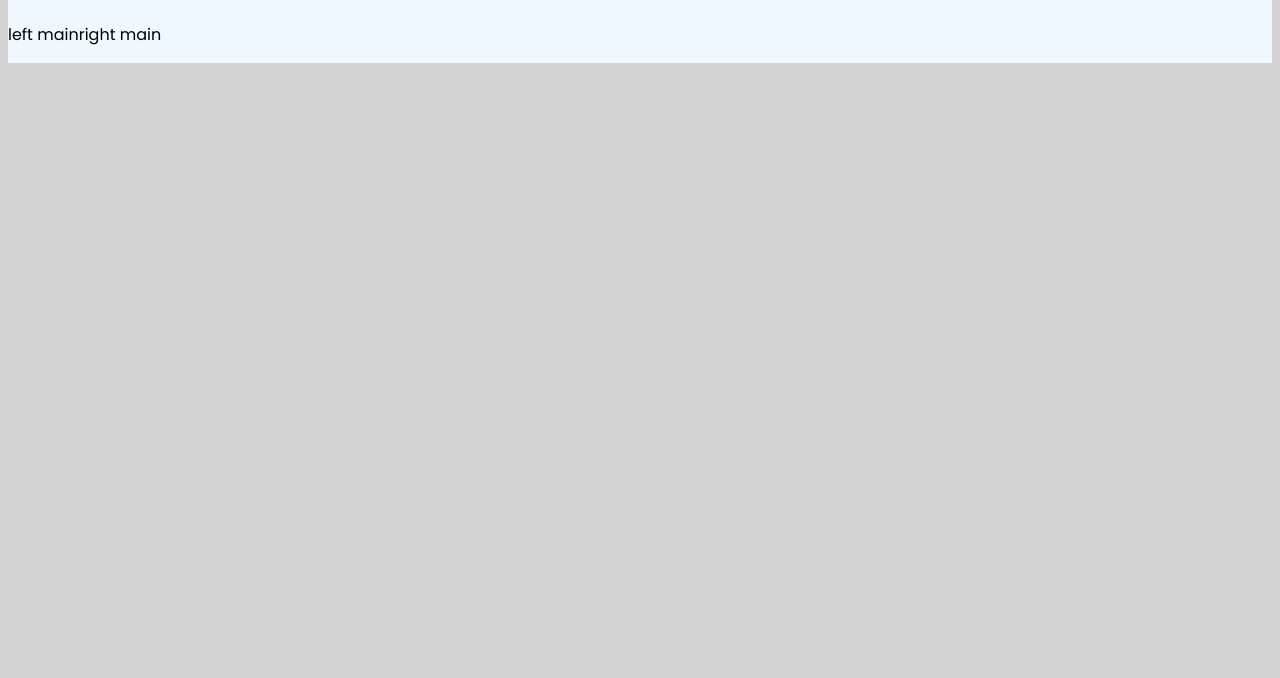
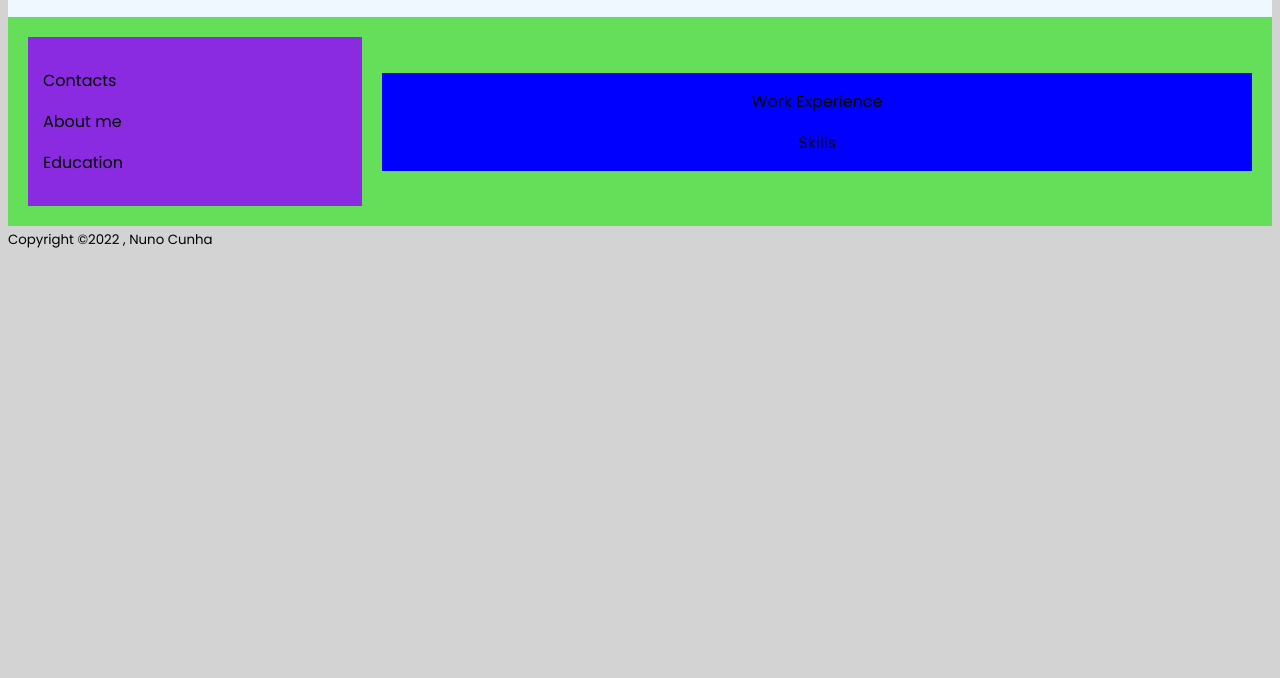
Before and after one commit to NunonCunha/Resume, a plain HTML site: page index.html in a window 1280 px wide. Shown: the part 122-800 px from the top of the page. Drawn offline with Linux system fonts and the light colour scheme.

Commit message:
script, artigos

```diff
--- a/index.html
+++ b/index.html
@@ -11,6 +11,7 @@
       href="https://fonts.googleapis.com/css2?family=Poppins&display=swap"
       rel="stylesheet"
     />
+    li
     <title>NC</title>
   </head>
   <body>
@@ -28,16 +29,28 @@
     </header>
     <main>
       <article class="left-main-container">
-        <section>
-          <p>left main</p>
+        <section class="contacts">
+          <p>Contacts</p>
+        </section>
+        <section class="about">
+          <p>About me</p>
+        </section>
+        <section class="education">
+          <p>Education</p>
         </section>
       </article>
       <article class="right-main-container">
-        <section>
-          <p>right main</p>
+        <section class="work-experience">
+          <p>Work Experience</p>
+        </section>
+        <section class="skills">
+          <p>Skills</p>
         </section>
       </article>
     </main>
-    <footer></footer>
+    <footer>
+      <small id="currentYear"></small>
+    </footer>
   </body>
+  <script src="script/data.js"></script>
 </html>
--- /dev/null
+++ b/script/data.js
@@ -0,0 +1,4 @@
+var d = new Date();
+d = d.getFullYear();
+document.getElementById("currentYear").innerHTML =
+  " Copyright &copy;" + d.toString() + " , Nuno Cunha";
--- a/style.css
+++ b/style.css
@@ -15,6 +15,7 @@ header{
     padding: 15px;
     background-color: blueviolet;
     margin: 10px;
+    width: 35%;
 }
 
 .right-header-container{
@@ -25,8 +26,24 @@ header{
 }
 
 main{
-    background-color: aliceblue;
+    background-color: rgb(101, 223, 90);
     display: flex;
     flex-direction: row;
     align-items: center;
+    padding: 10px;
 }
+
+
+.left-main-container{
+    padding: 15px;
+    background-color: blueviolet;
+    margin: 10px;
+    width: 35%;
+}
+
+.right-main-container{
+    text-align: center;
+    width: 100%;
+    background-color: blue;
+    margin: 10px;
+}
```
